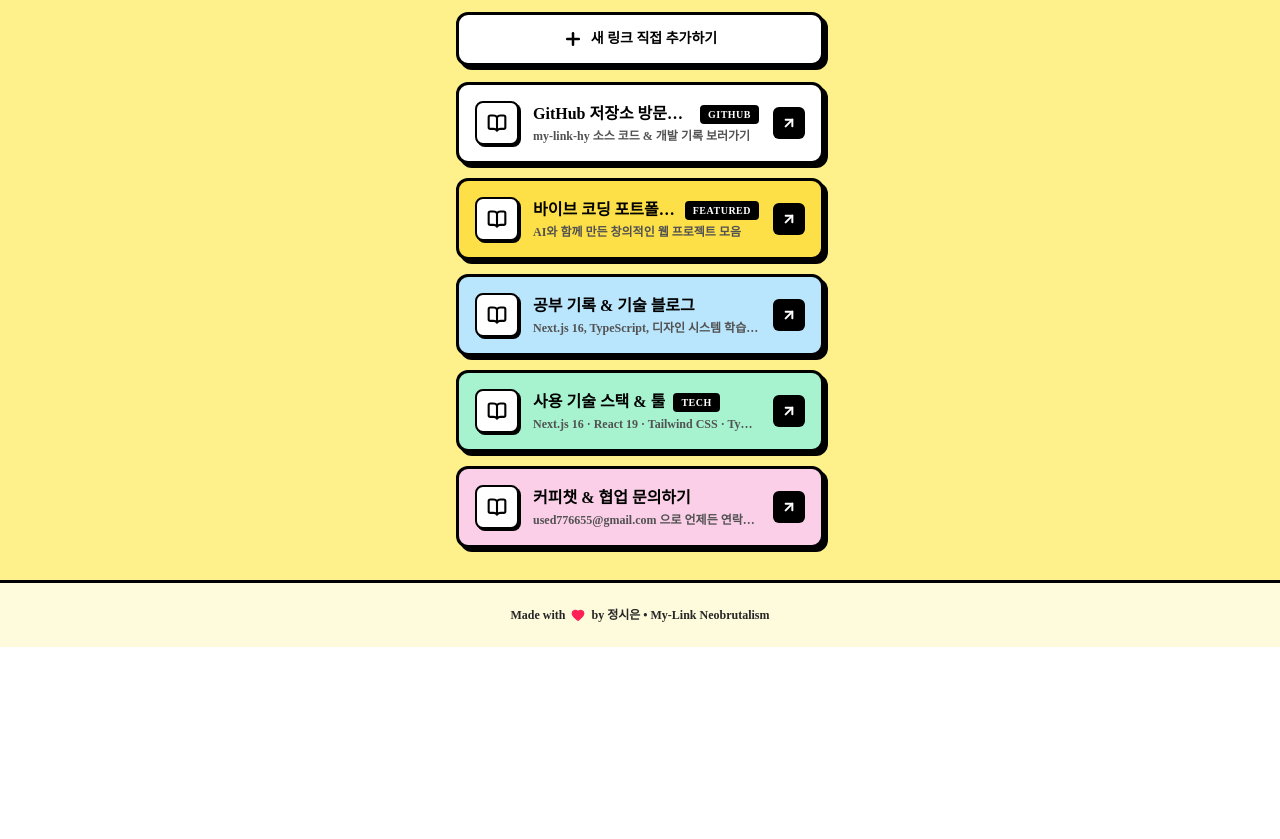
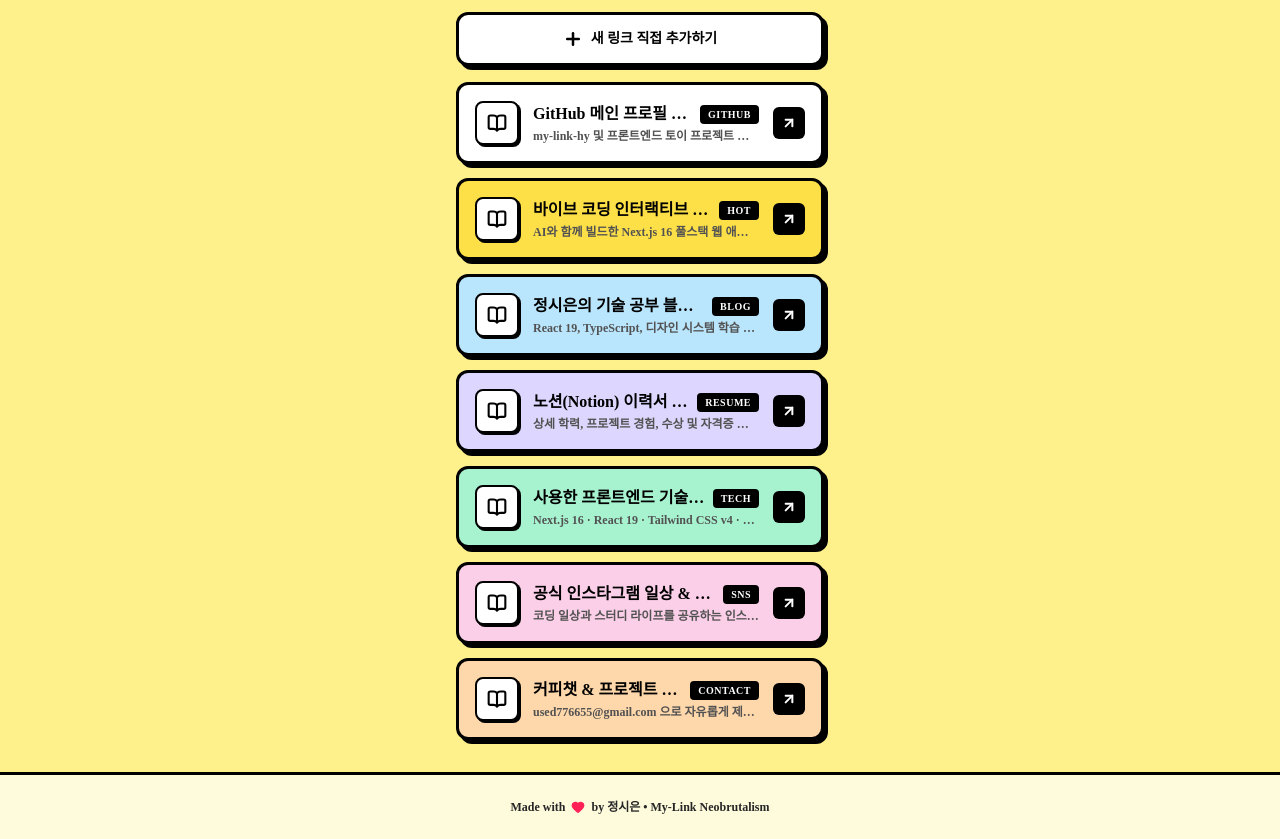
Before and after one commit to jse12345/my-link-hy, a Next.js app: page / in a window 1280 px wide. Shown: the part 553-1392 px from the top of the page. Before the commit the page ends 1200 px from the top, so only its background shows below. Built offline with nearby package versions, Linux system fonts and the light colour scheme.

Commit message:
feat: create dummy links dataset under src/data/links.ts

```diff
--- a/src/app/page.tsx
+++ b/src/app/page.tsx
@@ -26,56 +26,7 @@ import {
   XTwitterIcon,
 } from "@/components/icons";
 
-interface LinkItem {
-  id: string;
-  title: string;
-  subtitle: string;
-  url: string;
-  tag?: string;
-  bgColor: string;
-  isCustom?: boolean;
-}
-
-const DEFAULT_LINKS: LinkItem[] = [
-  {
-    id: "github-link",
-    title: "GitHub 저장소 방문하기",
-    subtitle: "my-link-hy 소스 코드 & 개발 기록 보러가기",
-    url: "https://github.com/jse12345/my-link-hy",
-    tag: "GITHUB",
-    bgColor: "bg-white",
-  },
-  {
-    id: "portfolio",
-    title: "바이브 코딩 포트폴리오",
-    subtitle: "AI와 함께 만든 창의적인 웹 프로젝트 모음",
-    url: "https://github.com/jse12345",
-    tag: "FEATURED",
-    bgColor: "bg-[#FDE047]", // 옐로우
-  },
-  {
-    id: "blog",
-    title: "공부 기록 & 기술 블로그",
-    subtitle: "Next.js 16, TypeScript, 디자인 시스템 학습 일지",
-    url: "https://github.com/jse12345",
-    bgColor: "bg-[#BAE6FD]", // 스카이블루
-  },
-  {
-    id: "stack",
-    title: "사용 기술 스택 & 툴",
-    subtitle: "Next.js 16 · React 19 · Tailwind CSS · TypeScript",
-    url: "https://nextjs.org",
-    tag: "TECH",
-    bgColor: "bg-[#A7F3D0]", // 민트
-  },
-  {
-    id: "contact",
-    title: "커피챗 & 협업 문의하기",
-    subtitle: "used776655@gmail.com 으로 언제든 연락주세요",
-    url: "mailto:used776655@gmail.com",
-    bgColor: "bg-[#FBCFE8]", // 베이비핑크
-  },
-];
+import { DUMMY_LINKS, type LinkItem } from "@/data/links";
 
 const THEME_PALETTES = [
   { id: "yellow", name: "선샤인 옐로우", bg: "bg-[#FEF08A]", code: "#FEF08A" },
@@ -90,7 +41,7 @@ export default function ProfilePage() {
   const [showAddModal, setShowAddModal] = useState(false);
   const [showQrModal, setShowQrModal] = useState(false);
   const [themeColor, setThemeColor] = useState("#FEF08A");
-  const [links, setLinks] = useState<LinkItem[]>(DEFAULT_LINKS);
+  const [links, setLinks] = useState<LinkItem[]>(DUMMY_LINKS);
 
   // 새 링크 입력 폼 상태
   const [newTitle, setNewTitle] = useState("");
--- /dev/null
+++ b/src/data/links.ts
@@ -0,0 +1,95 @@
+export interface LinkItem {
+  id: string;
+  title: string;
+  subtitle: string;
+  url: string;
+  category: "project" | "blog" | "social" | "study" | "contact";
+  tag?: string;
+  bgColor: string;
+  clickCount?: number;
+  featured?: boolean;
+}
+
+export const DUMMY_LINKS: LinkItem[] = [
+  {
+    id: "link-1",
+    title: "GitHub 메인 프로필 & 저장소",
+    subtitle: "my-link-hy 및 프론트엔드 토이 프로젝트 소스 코드",
+    url: "https://github.com/jse12345/my-link-hy",
+    category: "project",
+    tag: "GITHUB",
+    bgColor: "bg-white",
+    clickCount: 128,
+    featured: true,
+  },
+  {
+    id: "link-2",
+    title: "바이브 코딩 인터랙티브 포트폴리오",
+    subtitle: "AI와 함께 빌드한 Next.js 16 풀스택 웹 애플리케이션 모음",
+    url: "https://github.com/jse12345",
+    category: "project",
+    tag: "HOT",
+    bgColor: "bg-[#FDE047]", // 옐로우
+    clickCount: 254,
+    featured: true,
+  },
+  {
+    id: "link-3",
+    title: "정시은의 기술 공부 블로그 & 회고",
+    subtitle: "React 19, TypeScript, 디자인 시스템 학습 일지와 문제 해결기",
+    url: "https://github.com/jse12345",
+    category: "blog",
+    tag: "BLOG",
+    bgColor: "bg-[#BAE6FD]", // 스카이블루
+    clickCount: 89,
+  },
+  {
+    id: "link-4",
+    title: "노션(Notion) 이력서 & 자기소개서",
+    subtitle: "상세 학력, 프로젝트 경험, 수상 및 자격증 이력 한눈에 보기",
+    url: "https://notion.so",
+    category: "project",
+    tag: "RESUME",
+    bgColor: "bg-[#DDD6FE]", // 라벤더
+    clickCount: 67,
+    featured: true,
+  },
+  {
+    id: "link-5",
+    title: "사용한 프론트엔드 기술 스택 맵",
+    subtitle: "Next.js 16 · React 19 · Tailwind CSS v4 · shadcn/ui",
+    url: "https://nextjs.org",
+    category: "study",
+    tag: "TECH",
+    bgColor: "bg-[#A7F3D0]", // 민트
+    clickCount: 43,
+  },
+  {
+    id: "link-6",
+    title: "공식 인스타그램 일상 & 개발 스토리",
+    subtitle: "코딩 일상과 스터디 라이프를 공유하는 인스타 채널",
+    url: "https://instagram.com",
+    category: "social",
+    tag: "SNS",
+    bgColor: "bg-[#FBCFE8]", // 핑크
+    clickCount: 112,
+  },
+  {
+    id: "link-7",
+    title: "커피챗 & 프로젝트 협업 문의 메일",
+    subtitle: "used776655@gmail.com 으로 자유롭게 제안 및 연락주세요",
+    url: "mailto:used776655@gmail.com",
+    category: "contact",
+    tag: "CONTACT",
+    bgColor: "bg-[#FED7AA]", // 오렌지
+    clickCount: 35,
+  },
+];
+
+// 카테고리 탭 목록 정의
+export const LINK_CATEGORIES = [
+  { id: "all", label: "전체 보기" },
+  { id: "project", label: "🚀 대표 프로젝트" },
+  { id: "blog", label: "📝 블로그 & 스터디" },
+  { id: "social", label: "🌐 소셜 & 연락처" },
+] as const;
```
